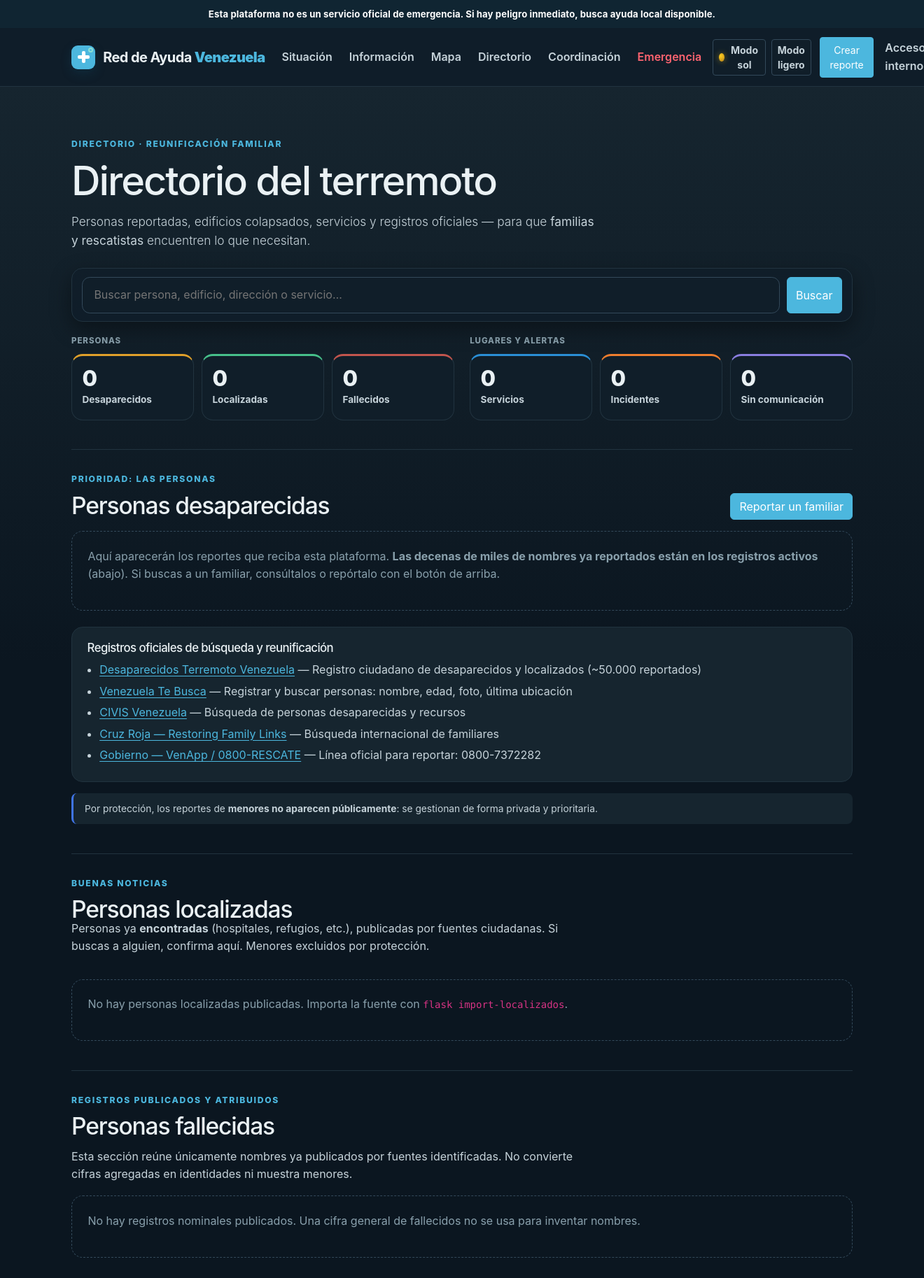
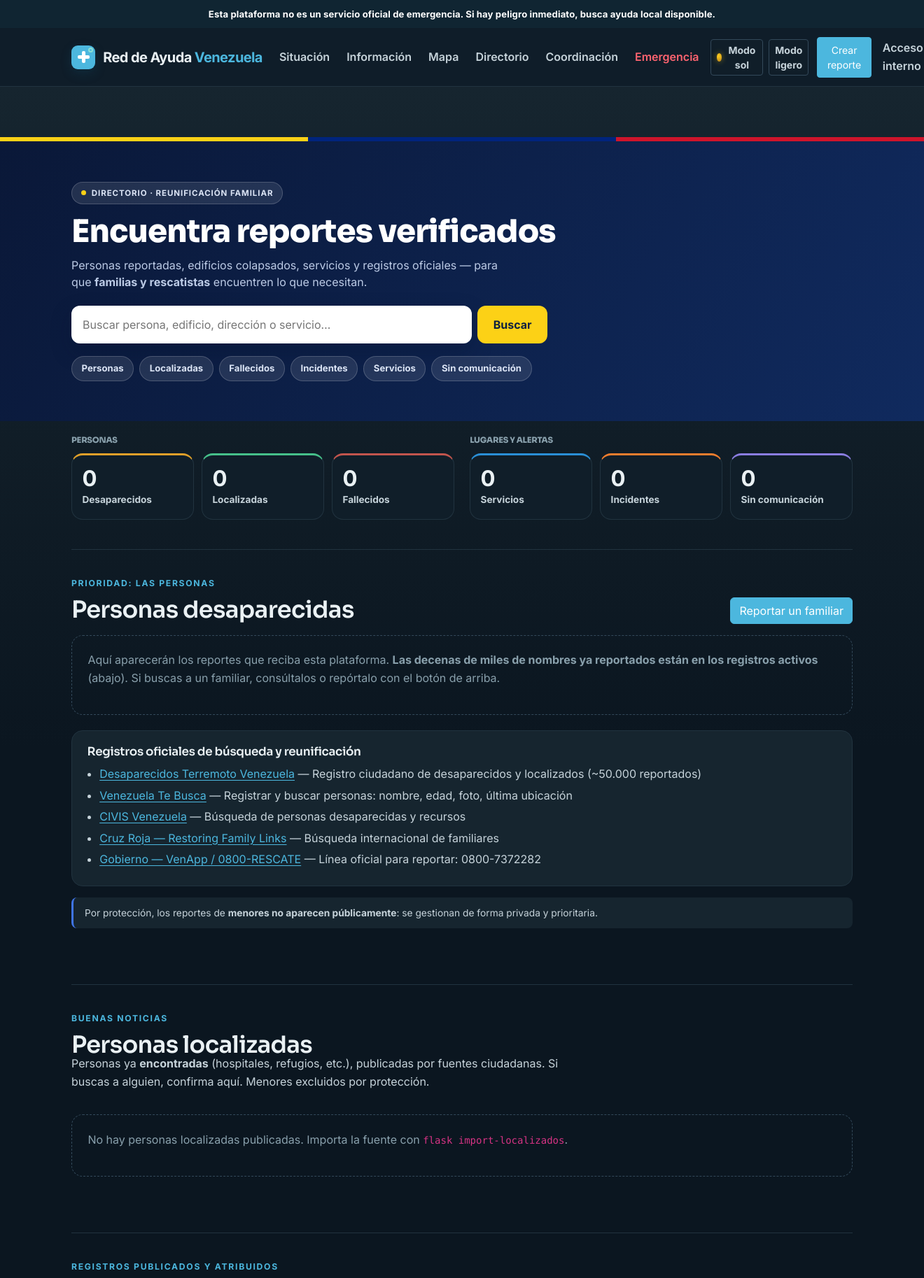
Before and after one commit to sibrianc/red-ayuda-venezuela, a Flask app: page /directorio in a window 1320 px wide. Shown: the top 1827 px of the page at 70% size. Run offline with Flask 3, Linux system fonts and the light colour scheme.

Commit message:
feat(reskin): Directorio con diseño elite (Fase 1b)
Hero navy con buscador prominente, navegación por chips a las secciones y franja
tricolor (estilo de los mockups), tipografía Inter/Sora y reskin ligero de las
tarjetas — manteniendo TODAS las secciones de datos reales (personas, localizadas,
fallecidos, incidentes, servicios, zonas sin comunicación), las fuentes ("Consultar
fuente"/"Ver fuente") y los hooks de pruebas. Modo oscuro por defecto. 95 pruebas.

Co-Authored-By: Claude Opus 4.8 <noreply@anthropic.com>

```diff
--- a/app/static/css/main.css
+++ b/app/static/css/main.css
@@ -954,3 +954,29 @@ html[data-theme="light"] .rv-cta{background:linear-gradient(120deg,#00247D,#0a3a
 .rv-cta p{color:#bccbe6;margin:0;max-width:46ch;font-size:.95rem;}
 .rv-cta-actions{display:flex;gap:.7rem;flex-wrap:wrap;}
 @media (max-width:760px){.rv-two{grid-template-columns:1fr;}}
+
+/* ===== Directorio: hero elite + reskin de tarjetas ===== */
+.rv-dir-hero{background:linear-gradient(120deg,#0a1838,#102a5e);padding:clamp(2.2rem,5vw,3.6rem) 0;}
+html[data-theme="light"] .rv-dir-hero{background:linear-gradient(120deg,#00247D,#0a3aa0);}
+.rv-dir-hero .rv-badge{margin-bottom:.85rem;}
+.rv-dir-hero h1{color:#fff;font-weight:800;font-size:clamp(1.8rem,4vw,2.8rem);margin:0 0 .5rem;}
+.rv-dir-lead{color:#bccbe6;max-width:62ch;margin:0 0 1.4rem;font-size:1rem;line-height:1.5;}
+.rv-dir-search{display:flex;gap:.5rem;max-width:680px;margin:0 0 1.1rem;flex-wrap:wrap;}
+.rv-dir-search input{flex:1;min-width:200px;height:54px;border:none;border-radius:12px;padding:0 1rem;font-size:1rem;font-family:inherit;color:#1a2330;background:#fff;box-shadow:0 12px 30px rgba(4,18,46,.28);}
+.rv-dir-search button{height:54px;padding:0 1.4rem;border:none;border-radius:12px;background:#FCD116;color:#0d2040;font-weight:800;cursor:pointer;font-family:inherit;}
+.rv-dir-search button:hover{filter:brightness(1.05);}
+.rv-dir-clear{align-self:center;color:#dbe4f5;font-weight:600;text-decoration:none;padding:0 .4rem;}
+.rv-chipnav{display:flex;flex-wrap:wrap;gap:.5rem;}
+.rv-chipnav a{font-size:.82rem;font-weight:700;color:#dbe4f5;background:rgba(255,255,255,.1);border:1px solid rgba(255,255,255,.18);padding:.4rem .85rem;border-radius:99px;text-decoration:none;}
+.rv-chipnav a:hover{background:rgba(255,255,255,.18);color:#fff;}
+.directory-page .dir-section{padding:2.4rem 0;border-top:1px solid var(--border);}
+.directory-page .dir-figures{display:flex;flex-wrap:wrap;gap:1rem;margin:1.6rem 0 .4rem;}
+.directory-page .dir-figure{background:var(--surface);border:1px solid var(--border);border-radius:14px;padding:.9rem 1.3rem;min-width:140px;}
+.directory-page .dir-figure strong{font-family:'Sora','Inter',sans-serif;font-size:1.7rem;display:block;color:var(--text);}
+.directory-page .dir-figure span{color:var(--muted);font-size:.82rem;}
+.directory-page .dir-person-card,
+.directory-page .dir-item,
+.directory-page .dir-service-card{border-radius:14px;transition:transform .14s ease, box-shadow .14s ease, border-color .14s ease;}
+.directory-page .dir-person-card:hover,
+.directory-page .dir-item:hover,
+.directory-page .dir-service-card:hover{transform:translateY(-3px);box-shadow:var(--shadow);border-color:var(--brand);}
--- a/app/templates/public/directory.html
+++ b/app/templates/public/directory.html
@@ -1,5 +1,10 @@
 {% extends "base.html" %}
 {% block title %}Directorio · {{ config.APP_NAME }}{% endblock %}
+{% block head %}
+<link rel="preconnect" href="https://fonts.googleapis.com">
+<link rel="preconnect" href="https://fonts.gstatic.com" crossorigin>
+<link href="https://fonts.googleapis.com/css2?family=Inter:wght@400;500;600;700&family=Sora:wght@600;700;800&display=swap" rel="stylesheet">
+{% endblock %}
 
 {% block content %}
 {% set CAT_GLYPHS = {
@@ -23,13 +28,25 @@
 {% macro svc_icon(cat) %}<svg viewBox="0 0 24 24" fill="none" stroke="currentColor" stroke-width="2" stroke-linecap="round" stroke-linejoin="round"><path d="{{ CAT_GLYPHS.get(cat, CAT_GLYPHS['other']) }}"/></svg>{% endmacro %}
 {% macro loc(label, text, url) %}<p class="dir-person-loc"><span>{{ label }}</span> {% if url %}<a class="dir-loc-link" href="{{ url }}" target="_blank" rel="noopener noreferrer">{{ text }}</a>{% else %}{{ text }}{% endif %}</p>{% endmacro %}
 {% macro corrob(p) %}{% if p.corroboration and p.corroboration >= 2 %}<span class="dir-corroborated" title="Reportado por varias fuentes independientes">✓ Corroborado · {{ p.corroboration }} fuentes</span>{% endif %}{% endmacro %}
-<section class="directory-page">
+<div class="rv-page directory-page">
+  <div class="rv-tricolor" aria-hidden="true"><span></span><span></span><span></span></div>
+  <section class="rv-dir-hero">
+    <div class="container">
+      <p class="rv-badge"><i aria-hidden="true"></i> Directorio · Reunificación familiar</p>
+      <h1>Encuentra reportes verificados</h1>
+      <p class="rv-dir-lead">Personas reportadas, edificios colapsados, servicios y registros oficiales — para que <strong>familias y rescatistas</strong> encuentren lo que necesitan.</p>
+      <form class="rv-dir-search" method="get" action="{{ url_for('public.directory') }}" role="search">
+        <input type="search" name="q" value="{{ q }}" placeholder="Buscar persona, edificio, dirección o servicio…" aria-label="Buscar en el directorio">
+        <button type="submit">Buscar</button>
+        {% if q %}<a class="rv-dir-clear" href="{{ url_for('public.directory') }}">Limpiar</a>{% endif %}
+      </form>
+      <nav class="rv-chipnav" aria-label="Secciones del directorio">
+        <a href="#personas">Personas</a><a href="#localizadas">Localizadas</a><a href="#fallecidos">Fallecidos</a><a href="#incidentes">Incidentes</a><a href="#servicios">Servicios</a><a href="#comunicacion">Sin comunicación</a>
+      </nav>
+    </div>
+  </section>
   <div class="container">
-    <header class="dir-header">
-      <p class="eyebrow">Directorio · Reunificación familiar</p>
-      <h1>Directorio del terremoto</h1>
-      <p class="lead">Personas reportadas, edificios colapsados, servicios y registros oficiales — para que <strong>familias y rescatistas</strong> encuentren lo que necesitan.</p>
-    </header>
+
 
     {% if situation %}
     <div class="dir-figures">
@@ -42,14 +59,6 @@
     </div>
     <p class="situation-disclaimer">Cifras reportadas por fuentes oficiales y <strong>en verificación</strong>; no son un conteo confirmado.</p>
     {% endif %}
-
-    <div class="dir-toolbar">
-      <form class="dir-search" method="get" action="{{ url_for('public.directory') }}" role="search">
-        <input type="search" name="q" value="{{ q }}" placeholder="Buscar persona, edificio, dirección o servicio…" aria-label="Buscar en el directorio">
-        <button class="btn btn-primary" type="submit">Buscar</button>
-        {% if q %}<a class="dir-clear" href="{{ url_for('public.directory') }}">Limpiar</a>{% endif %}
-      </form>
-    </div>
 
     <nav class="dir-overview" aria-label="Resumen y secciones del directorio">
       <section class="dir-ov-group">
@@ -278,5 +287,5 @@
       {% if service_total > services|length %}<p class="dir-more-note">Mostrando {{ services|length }} de {{ "{:,}".format(service_total).replace(",", ".") }}. Usa el buscador o filtra por tipo para acercarte.</p>{% endif %}
     </section>
   </div>
-</section>
+</div>
 {% endblock %}
```
